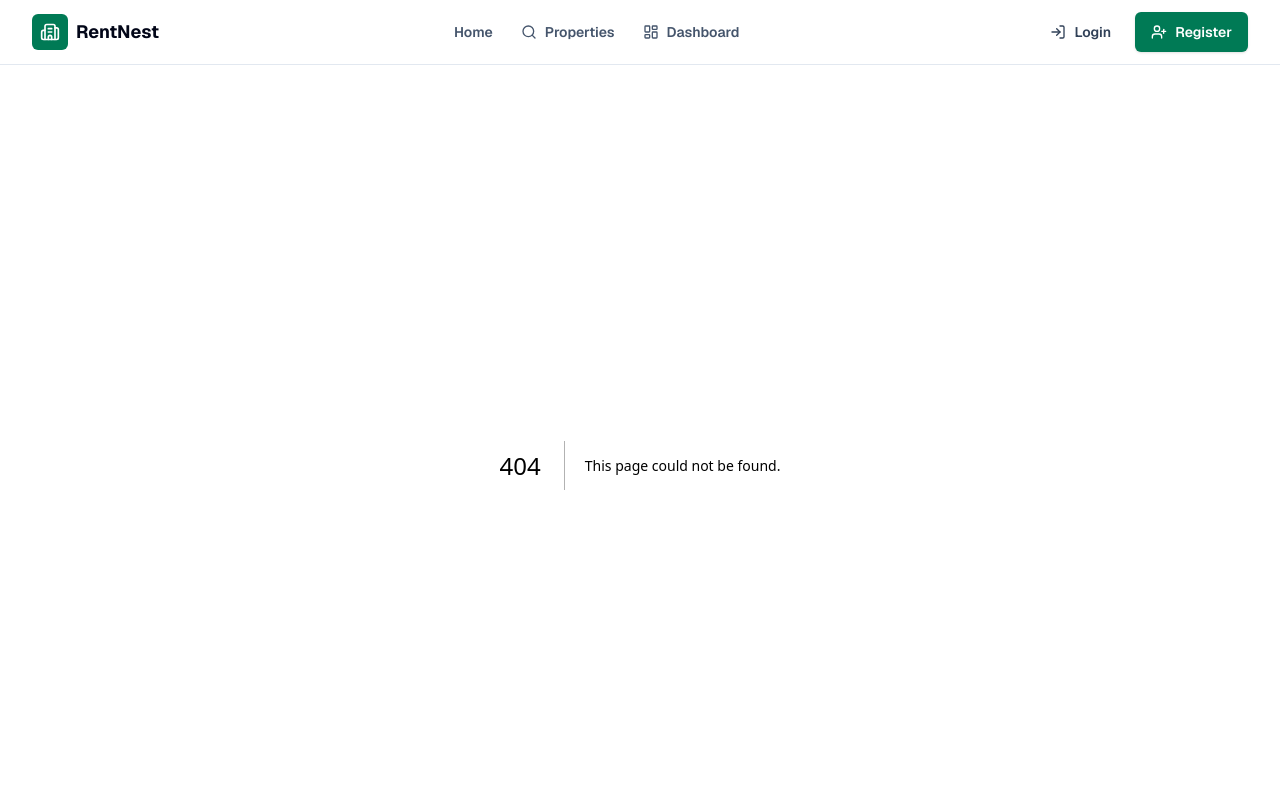
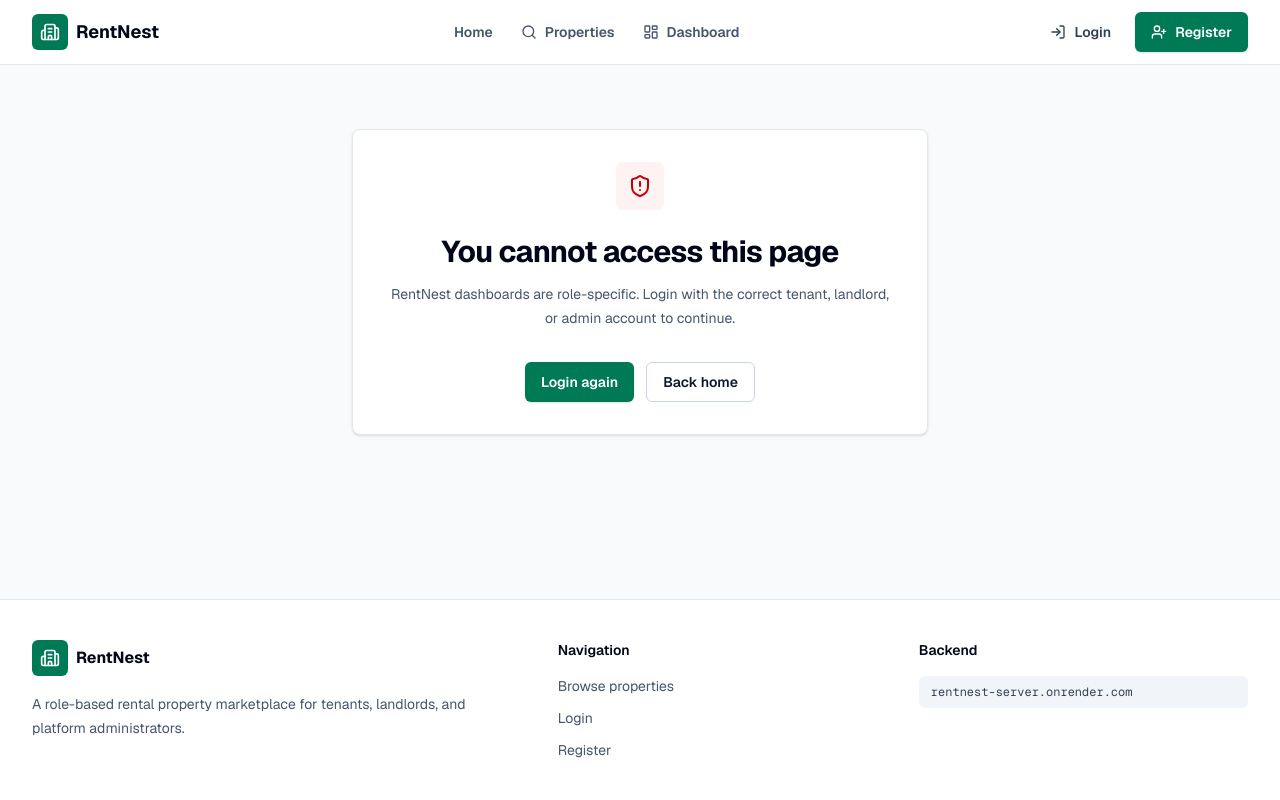
Before and after one commit to SayemHasan74/rentnest-frontend, a Next.js app: page /unauthorized in a window 1280 px wide. Before the commit this address had no page. Shown: the top 800 px of the page. Built offline with nearby package versions, Linux system fonts and the light colour scheme.

Commit message:
feat: add middleware protected route handling

```diff
--- /dev/null
+++ b/src/app/unauthorized/page.tsx
@@ -0,0 +1,36 @@
+import type { Metadata } from "next";
+import Link from "next/link";
+import { ShieldAlert } from "lucide-react";
+import { buttonClasses } from "@/components/ui/button";
+
+export const metadata: Metadata = {
+  title: "Unauthorized | RentNest",
+  description: "You do not have permission to access this RentNest page.",
+};
+
+export default function UnauthorizedPage() {
+  return (
+    <main className="bg-slate-50 px-4 py-16 sm:px-6 lg:px-8">
+      <section className="mx-auto max-w-xl rounded-lg border border-slate-200 bg-white p-8 text-center shadow-sm">
+        <div className="mx-auto flex h-12 w-12 items-center justify-center rounded-md bg-red-50 text-red-700">
+          <ShieldAlert size={24} aria-hidden="true" />
+        </div>
+        <h1 className="mt-6 text-3xl font-bold tracking-tight text-slate-950">
+          You cannot access this page
+        </h1>
+        <p className="mt-3 text-sm leading-6 text-slate-600">
+          RentNest dashboards are role-specific. Login with the correct tenant,
+          landlord, or admin account to continue.
+        </p>
+        <div className="mt-8 flex flex-col justify-center gap-3 sm:flex-row">
+          <Link className={buttonClasses()} href="/auth/login">
+            Login again
+          </Link>
+          <Link className={buttonClasses({ variant: "outline" })} href="/">
+            Back home
+          </Link>
+        </div>
+      </section>
+    </main>
+  );
+}
--- a/src/components/layout/site-header.tsx
+++ b/src/components/layout/site-header.tsx
@@ -10,7 +10,7 @@ import { cn } from "@/lib/utils";
 const navLinks = [
   { href: "/", label: "Home" },
   { href: "/properties", label: "Properties", icon: Search },
-  { href: "/dashboard/tenant", label: "Dashboard", icon: LayoutDashboard },
+  { href: "/dashboard", label: "Dashboard", icon: LayoutDashboard },
 ];
 
 export function SiteHeader() {
--- /dev/null
+++ b/src/proxy.ts
@@ -0,0 +1,64 @@
+import { NextResponse, type NextRequest } from "next/server";
+import { AUTH_ROLE_COOKIE, AUTH_TOKEN_COOKIE } from "@/lib/auth-constants";
+import type { UserRole } from "@/types/rentnest";
+
+const roleDashboardPaths: Record<UserRole, string> = {
+  TENANT: "/dashboard/tenant",
+  LANDLORD: "/dashboard/landlord",
+  ADMIN: "/dashboard/admin",
+};
+
+const roleProtectedRoutes: Array<{
+  prefix: string;
+  roles: UserRole[];
+}> = [
+  { prefix: "/dashboard/tenant", roles: ["TENANT"] },
+  { prefix: "/dashboard/landlord", roles: ["LANDLORD"] },
+  { prefix: "/dashboard/admin", roles: ["ADMIN"] },
+];
+
+const isUserRole = (role: string | undefined): role is UserRole =>
+  role === "TENANT" || role === "LANDLORD" || role === "ADMIN";
+
+const createRedirect = (request: NextRequest, pathname: string) =>
+  NextResponse.redirect(new URL(pathname, request.url));
+
+const createLoginRedirect = (request: NextRequest) => {
+  const loginUrl = new URL("/auth/login", request.url);
+  loginUrl.searchParams.set("from", request.nextUrl.pathname);
+
+  return NextResponse.redirect(loginUrl);
+};
+
+export function proxy(request: NextRequest) {
+  const { pathname } = request.nextUrl;
+  const token = request.cookies.get(AUTH_TOKEN_COOKIE)?.value;
+  const roleCookie = request.cookies.get(AUTH_ROLE_COOKIE)?.value;
+  const role = isUserRole(roleCookie) ? roleCookie : null;
+
+  if (pathname.startsWith("/auth") && token && role) {
+    return createRedirect(request, roleDashboardPaths[role]);
+  }
+
+  if (pathname === "/dashboard" && token && role) {
+    return createRedirect(request, roleDashboardPaths[role]);
+  }
+
+  if (pathname.startsWith("/dashboard") && (!token || !role)) {
+    return createLoginRedirect(request);
+  }
+
+  const route = roleProtectedRoutes.find(({ prefix }) =>
+    pathname.startsWith(prefix),
+  );
+
+  if (route && role && !route.roles.includes(role)) {
+    return createRedirect(request, "/unauthorized");
+  }
+
+  return NextResponse.next();
+}
+
+export const config = {
+  matcher: ["/auth/:path*", "/dashboard/:path*"],
+};
```
